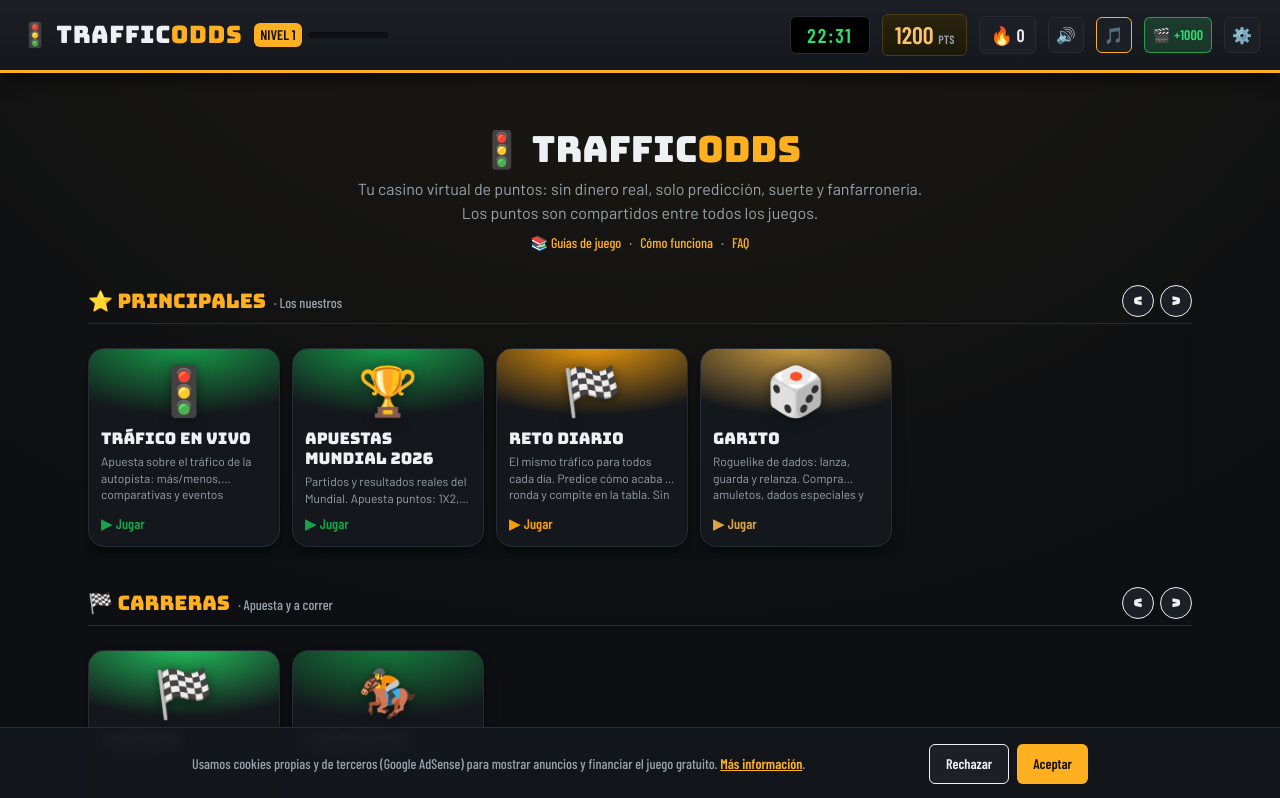
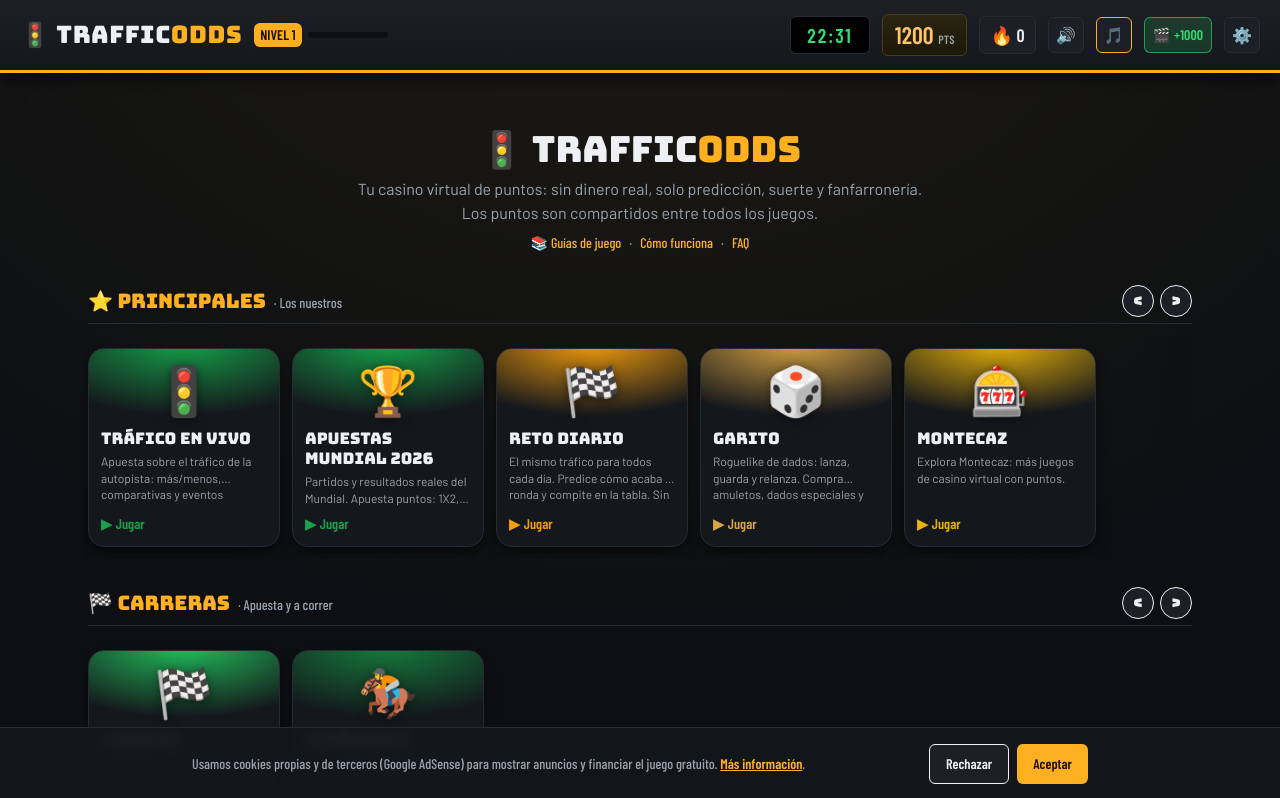
Before and after one commit to PabloGonSan8/TrafficOdds, a React (Vite) app: page / in a window 1280 px wide. Shown: the top 798 px of the page. Built offline with nearby package versions, Linux system fonts and the light colour scheme.

Commit message:
feat: add Montecaz external link to lobby

```diff
--- a/src/pages/Lobby.jsx
+++ b/src/pages/Lobby.jsx
@@ -164,6 +164,15 @@ const GAMES = [
     cat: "Casino",
     color: "#f59e0b",
   },
+  {
+    to: "https://montecaz.netlify.app/",
+    icon: "🎰",
+    name: "Montecaz",
+    desc: "Explora Montecaz: más juegos de casino virtual con puntos.",
+    cat: "Principal",
+    color: "#eab308",
+    external: true,
+  },
 ];
 
 const SECTIONS = [
@@ -190,9 +199,11 @@ function shuffle(arr) {
 }
 
 function GameCard({ game }) {
+  const Tag = game.external ? "a" : Link;
+  const extProps = game.external ? { href: game.to, target: "_blank", rel: "noopener noreferrer" } : { to: game.to };
   return (
-    <Link
-      to={game.to}
+    <Tag
+      {...extProps}
       style={{ "--c": game.color }}
       className="group relative flex w-full flex-col overflow-hidden rounded-2xl border border-asphalt-700 bg-asphalt-900 shadow-lg shadow-black/40 transition duration-200 hover:-translate-y-1 hover:border-[color:var(--c)] hover:shadow-[0_14px_34px_-14px_var(--c)] sm:w-48 sm:shrink-0 sm:snap-start"
     >
@@ -215,7 +226,7 @@ function GameCard({ game }) {
           <span className="transition-transform group-hover:translate-x-0.5">▶</span> Jugar
         </span>
       </div>
-    </Link>
+    </Tag>
   );
 }
 
```
